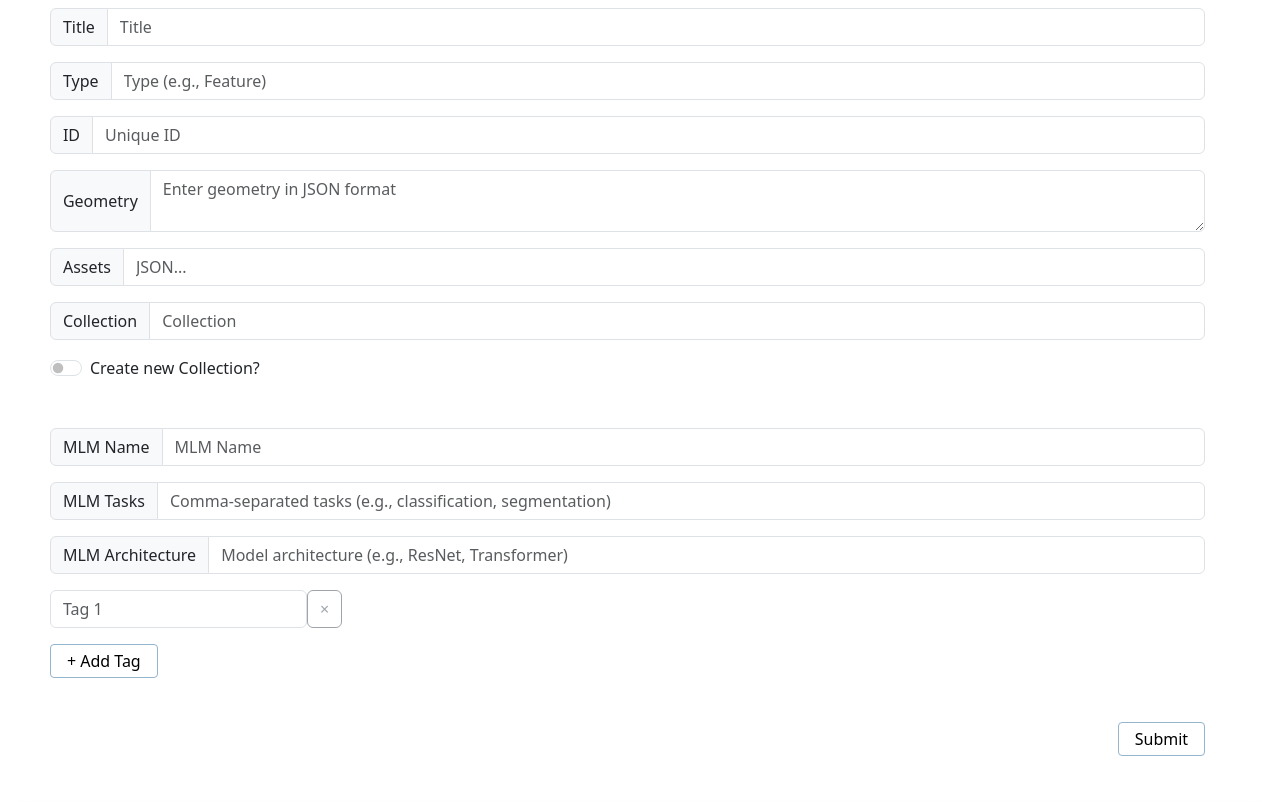
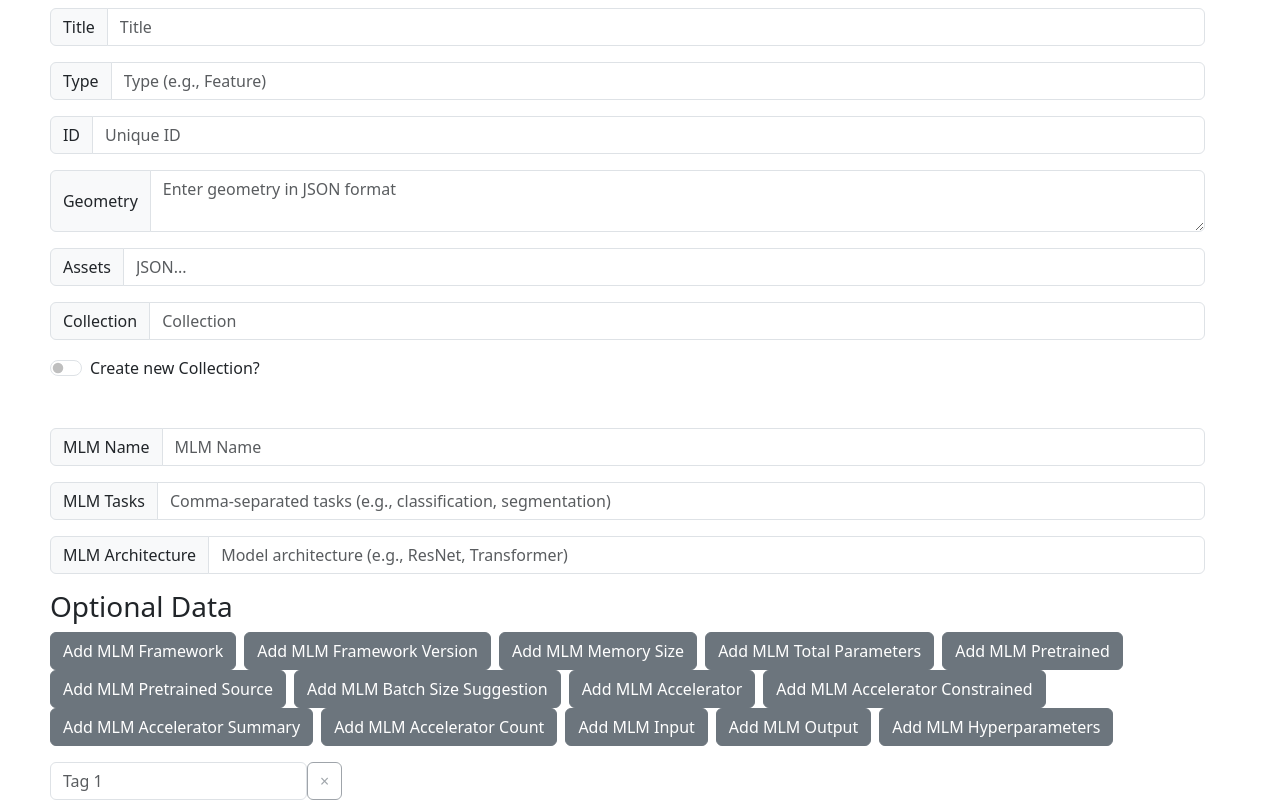
Before and after one commit to awiechma/CatX, a React (Vite) app in the folder react-app-catx/: page /add in a window 1280 px wide. Shown: the part 336-1138 px from the top of the page. Built offline with nearby package versions, Linux system fonts and the light colour scheme.

Commit message:
Added manual add with optional fields

```diff
--- a/react-app-catx/src/components/Add/Formular.jsx
+++ b/react-app-catx/src/components/Add/Formular.jsx
@@ -1,15 +1,35 @@
 import React, { useState } from "react";
-import TagInput from "../TagInput";
+import { useNavigate } from "react-router-dom";
+import TagInput from "./TagInput";
 import Button from "../Button";
 import "/src/Add.css";
 
 const token = localStorage.getItem("catx-user-session-token");
 
+const optionalFieldOptions = [
+    { name: 'mlm:framework', label: 'MLM Framework' },
+    { name: 'mlm:framework_version', label: 'MLM Framework Version' },
+    { name: 'mlm:memory_size', label: 'MLM Memory Size' },
+    { name: 'mlm:total_parameters', label: 'MLM Total Parameters' },
+    { name: 'mlm:pretrained', label: 'MLM Pretrained', type: 'checkbox' },
+    { name: 'mlm:pretrained_source', label: 'MLM Pretrained Source' },
+    { name: 'mlm:batch_size_suggestion', label: 'MLM Batch Size Suggestion' },
+    { name: 'mlm:accelerator', label: 'MLM Accelerator' },
+    { name: 'mlm:accelerator_constrained', label: 'MLM Accelerator Constrained', type: 'checkbox' },
+    { name: 'mlm:accelerator_summary', label: 'MLM Accelerator Summary' },
+    { name: 'mlm:accelerator_count', label: 'MLM Accelerator Count' },
+    { name: 'mlm:input', label: 'MLM Input' },
+    { name: 'mlm:output', label: 'MLM Output' },
+    { name: 'mlm:hyperparameters', label: 'MLM Hyperparameters' }
+];
+
 const Formular = () => {
     const [formData, setFormData] = useState({});
-    const [uploadedData, setUploadedData] = useState(null);
+    const [uploadedData, setUploadedData] = useState({});
     const [submitStatus, setSubmitStatus] = useState("");
     const [createNewCollection, setChecked] = useState(false);
+    const [optionalFields, setOptionalFields] = useState([]);
+
 
     const handleFileUpload = (event) => {
         const file = event.target.files[0];
@@ -36,6 +56,12 @@ const Formular = () => {
             ...prev,
             [name]: value,
         }));
+    };
+
+    const handleAddOptionalField = (field) => {
+        if (!optionalFields.includes(field)) {
+            setOptionalFields([...optionalFields, field]);
+        }
     };
 
     const handleToggle = () => {
@@ -69,11 +95,24 @@ const Formular = () => {
                 properties: {
                     'mlm:name': formData.mlmName,
                     'mlm:tasks': formData.mlmTasks,
-                    'mlm:architecture': formData.mlmArchitecture
+                    'mlm:architecture': formData.mlmArchitecture,
+                    'mlm:framework': formData.mlmFramework,
+                    'mlm:framework_version': formData.mlmFrameworkVersion,
+                    'mlm:memory_size': formData.mlmMemorySize,
+                    'mlm:total_parameters': formData.mlmTotalParameters,
+                    'mlm:pretrained': formData.mlmPretrained,
+                    'mlm:pretrained_source': formData.mlmPretrainedSource,
+                    'mlm:batch_size_suggestion': formData.mlmBatchSizeSuggestion,
+                    'mlm:accelerator': formData.mlmAccelerator,
+                    'mlm:accelerator_constrained': formData.mlmAcceleratorConstrained,
+                    'mlm:accelerator_summary': formData.mlmAcceleratorSummary,
+                    'mlm:accelerator_count': formData.mlmAcceleratorCount,
+                    'mlm:input': formData.mlmInput,
+                    'mlm:output': formData.mlmOutput,
+                    'mlm:hyperparameters': formData.mlmHyperparameters
                 },
                 createNewCollection
             }
-            console.log(formData)
             const response = await fetch('http://localhost:3000/api/items/upload', {
                 method: 'POST',
                 headers: {
@@ -82,7 +121,6 @@ const Formular = () => {
                 },
                 body: JSON.stringify(body),
             });
-
             if (!response.ok) {
                 throw new Error(`HTTP Error: ${response.status}`);
             }
@@ -235,7 +273,46 @@ const Formular = () => {
                 />
             </div>
 
+            <div className="h3">Optional Data</div>
 
+            {optionalFields.map((field, index) => (
+                <div className="input-group mb-3" key={index}>
+                    <span className="input-group-text">{field.label}</span>
+                    {field.type === 'checkbox' ? (
+                        <input
+                            type="checkbox"
+                            className="form-check-input"
+                            checked={formData[field.name] || false}
+                            name={field.name}
+                            onChange={handleInputChange}
+                        />
+                    ) : (
+                        <input
+                            type="text"
+                            className="form-control"
+                            placeholder={field.label}
+                            value={formData[field.name] || ""}
+                            name={field.name}
+                            onChange={handleInputChange}
+                        />
+                    )}
+                </div>
+            ))}
+
+            <div className="mb-3">
+                {optionalFieldOptions.map((field, index) => (
+                    !optionalFields.includes(field) && (
+                        <button
+                            key={index}
+                            type="button"
+                            className="btn btn-secondary me-2"
+                            onClick={() => handleAddOptionalField(field)}
+                        >
+                            Add {field.label}
+                        </button>
+                    )
+                ))}
+            </div>
 
             <TagInput />
 
```
Also changed, not shown: react-app-catx/src/UserAuth.jsx (added, +41 -0 lines), react-app-catx/src/components/Add/TagInput.jsx (renamed from react-app-catx/src/components/TagInput.jsx), 1 other file (tests, documents, lock files or other folders).
